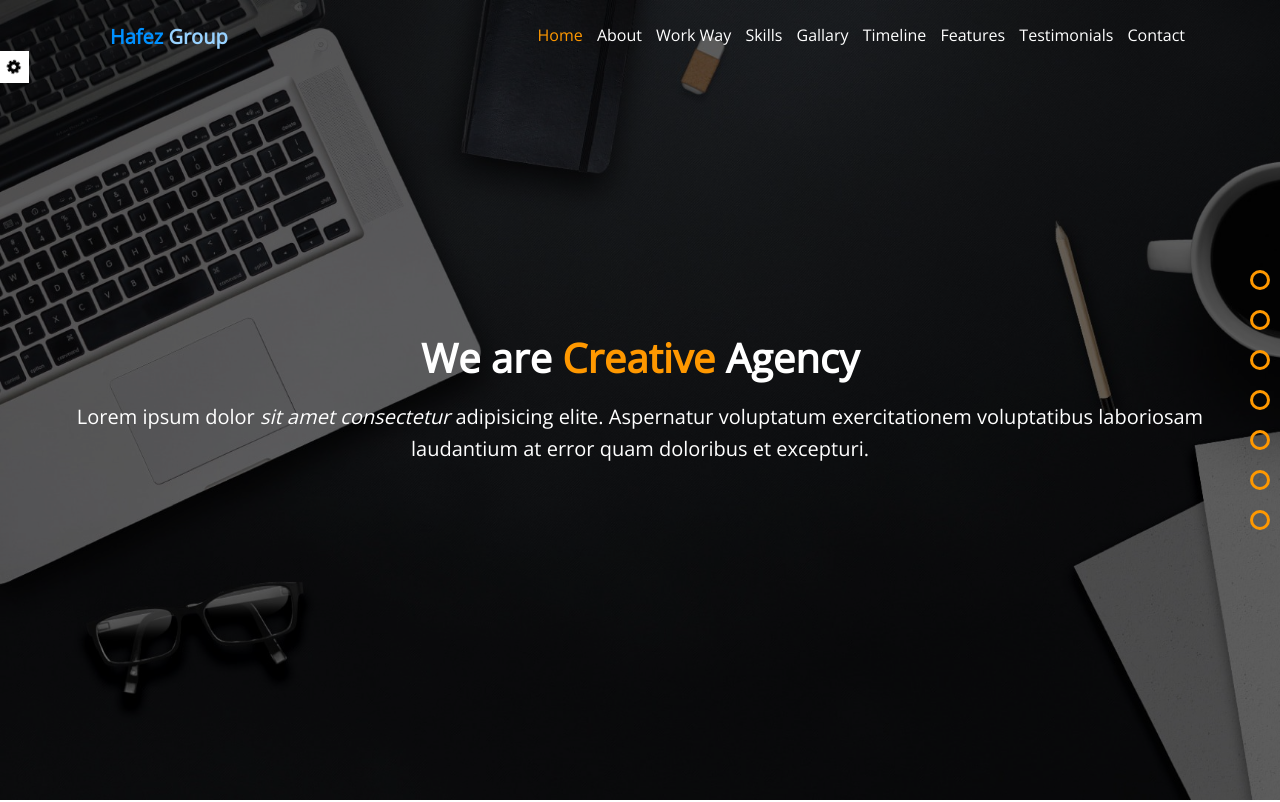
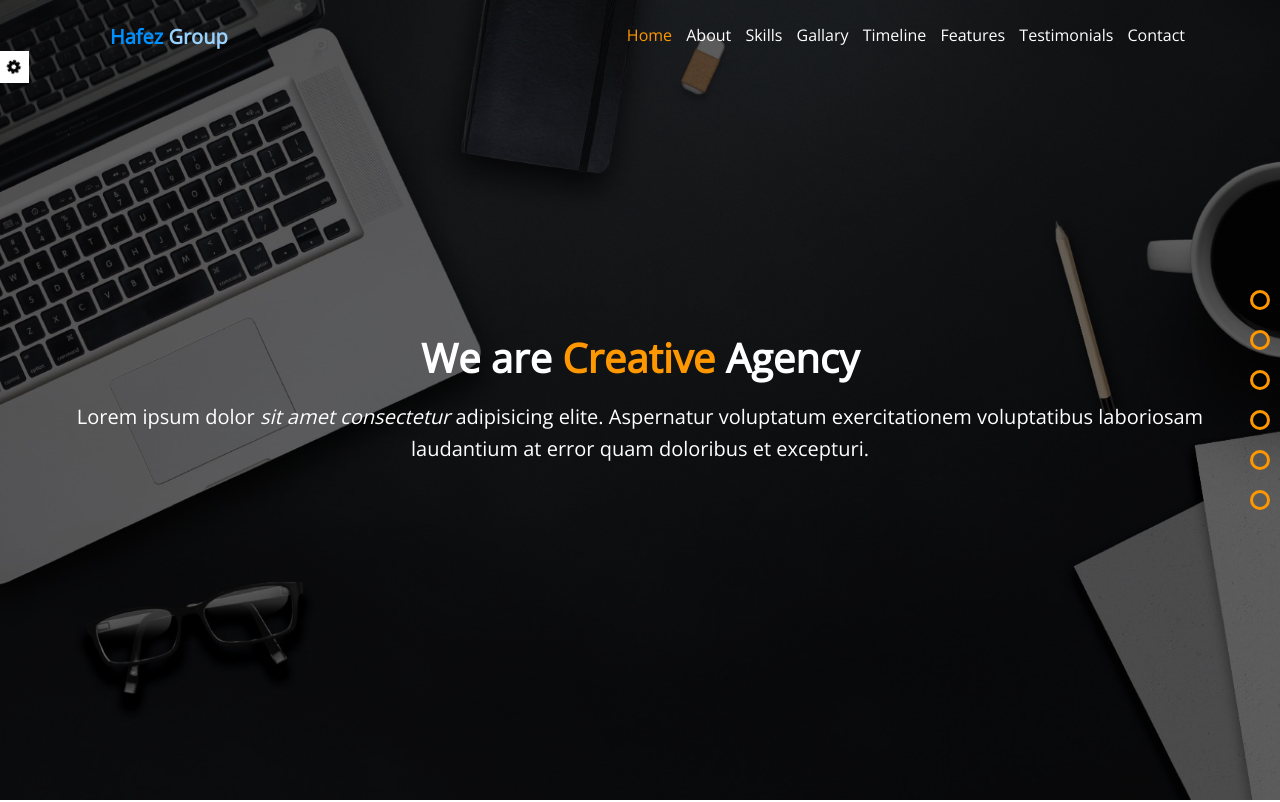
Before and after one commit to mohamedkhaledhafez/Responsive-template, a plain HTML site: page index.html in a window 1280 px wide. Shown: the top 802 px of the page. Drawn offline with nearby package versions, Linux system fonts and the light colour scheme.

Commit message:
Remove link from nav-bullets

```diff
--- a/index.html
+++ b/index.html
@@ -70,9 +70,6 @@
       <div class="bullet" data-section=".about-us">
         <div class="tooltip">About</div>
       </div>
-      <div class="bullet" data-section=".work">
-        <div class="tooltip">Work Way</div>
-      </div>
       <div class="bullet" data-section=".skills">
         <div class="tooltip">Skills</div>
       </div>
@@ -100,7 +97,6 @@
                 <a href="#" class="active" data-section=".landing-page">Home</a>
               </li>
               <li><a href="#" data-section=".about-us">About</a></li>
-              <li><a href="#" data-section=".work">Work Way</a></li>
               <li><a href="#" data-section=".skills">Skills</a></li>
               <li><a href="#" data-section=".gallary">Gallary</a></li>
               <li><a href="#" data-section=".timeline">Timeline</a></li>
```
